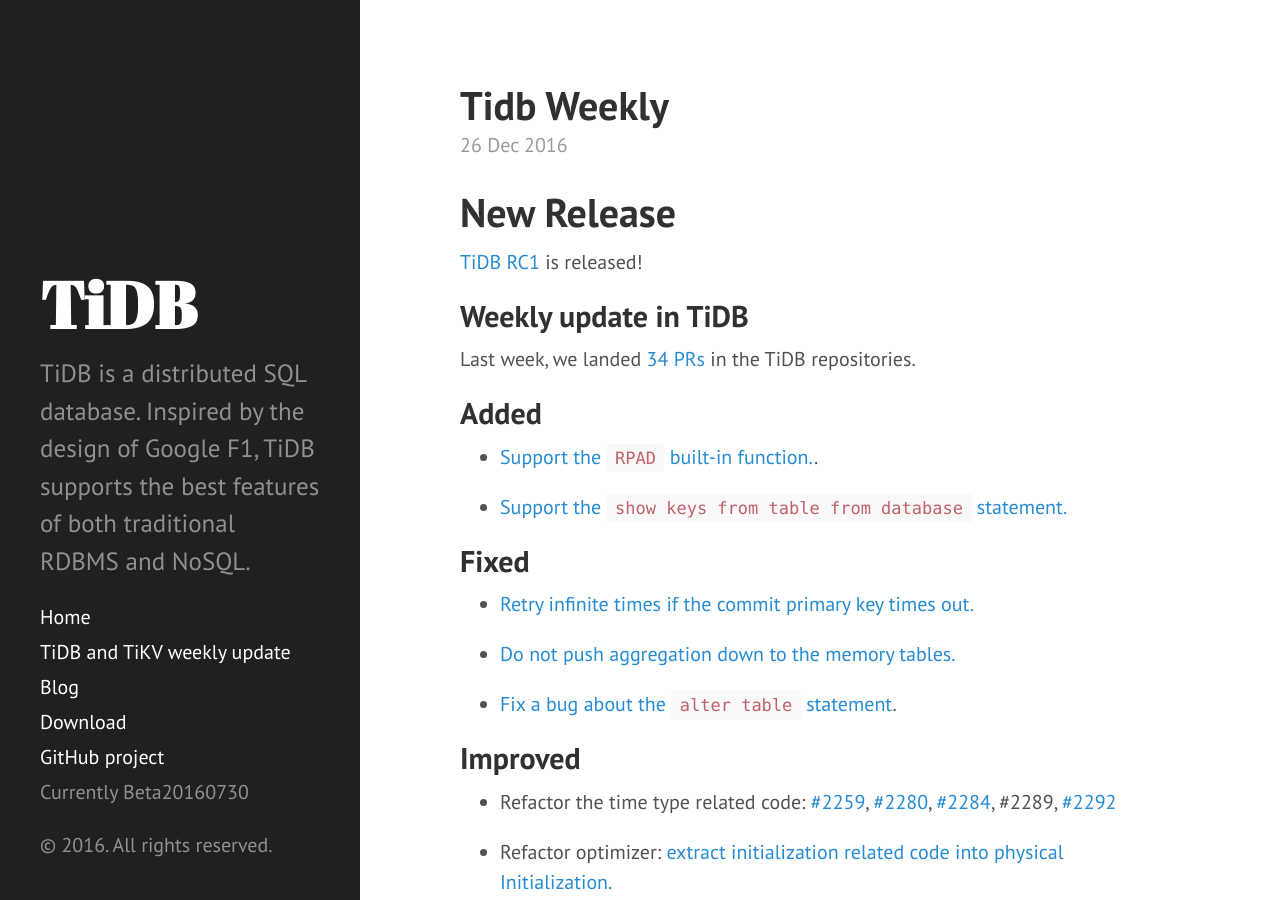
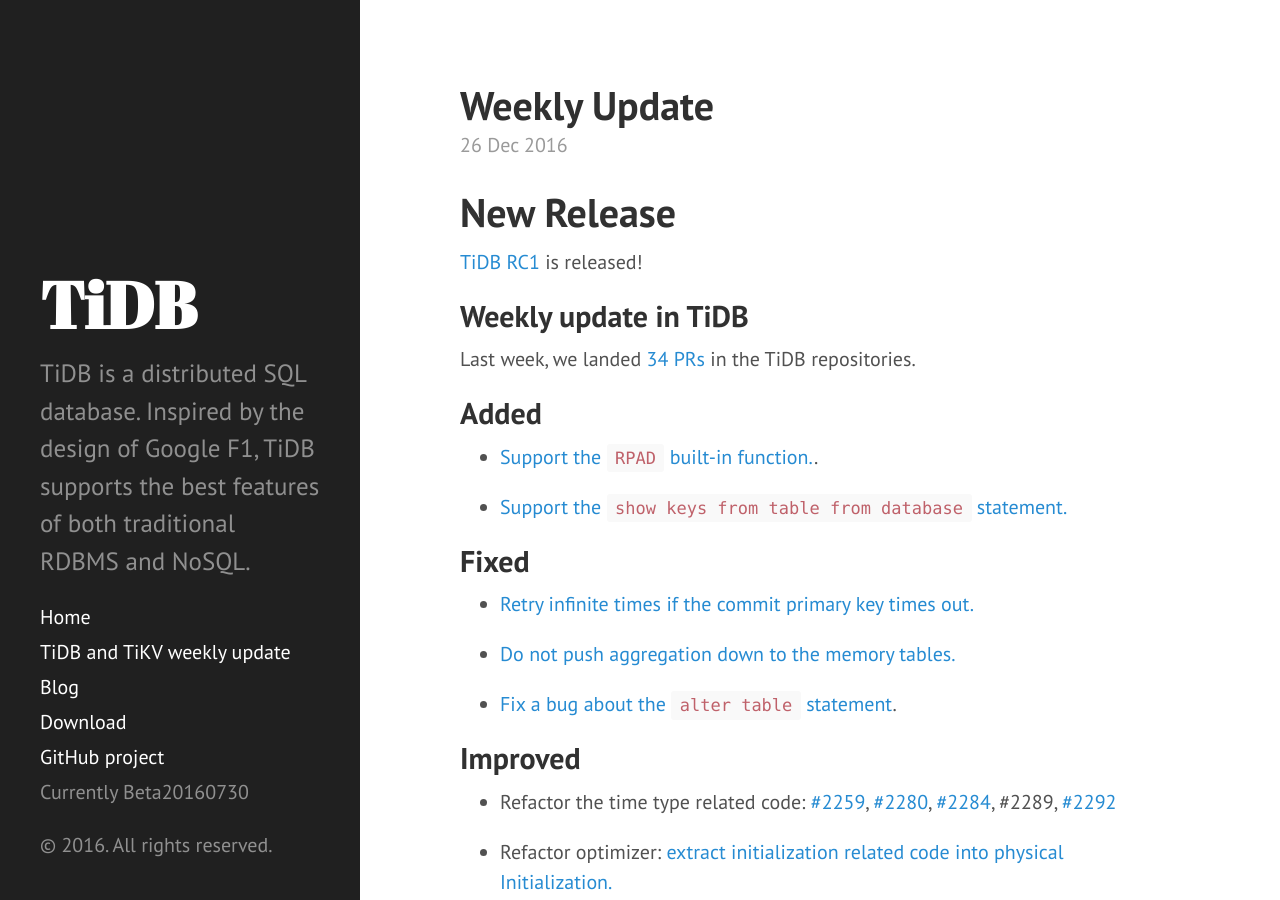
Before and after one commit to pingcap/weekly, a Jekyll site: the page built from _posts/2016-12-26-tidb-weekly.md, in a window 1280 px wide and 900 px high. Built offline with Jekyll 4.4.1, drawn with Linux system fonts in a browser that asks for light colours; our own code applies the rules of GitHub Pages for plain Markdown files.

Commit message:
Minor update about the head of the file

```diff
--- a/_posts/2016-12-26-tidb-weekly.md
+++ b/_posts/2016-12-26-tidb-weekly.md
@@ -1,3 +1,7 @@
+---
+layout: post
+title: Weekly Update
+---
 # New Release
 
 [TiDB RC1](https://github.com/pingcap/tidb/releases/tag/rc1) is released!
```
